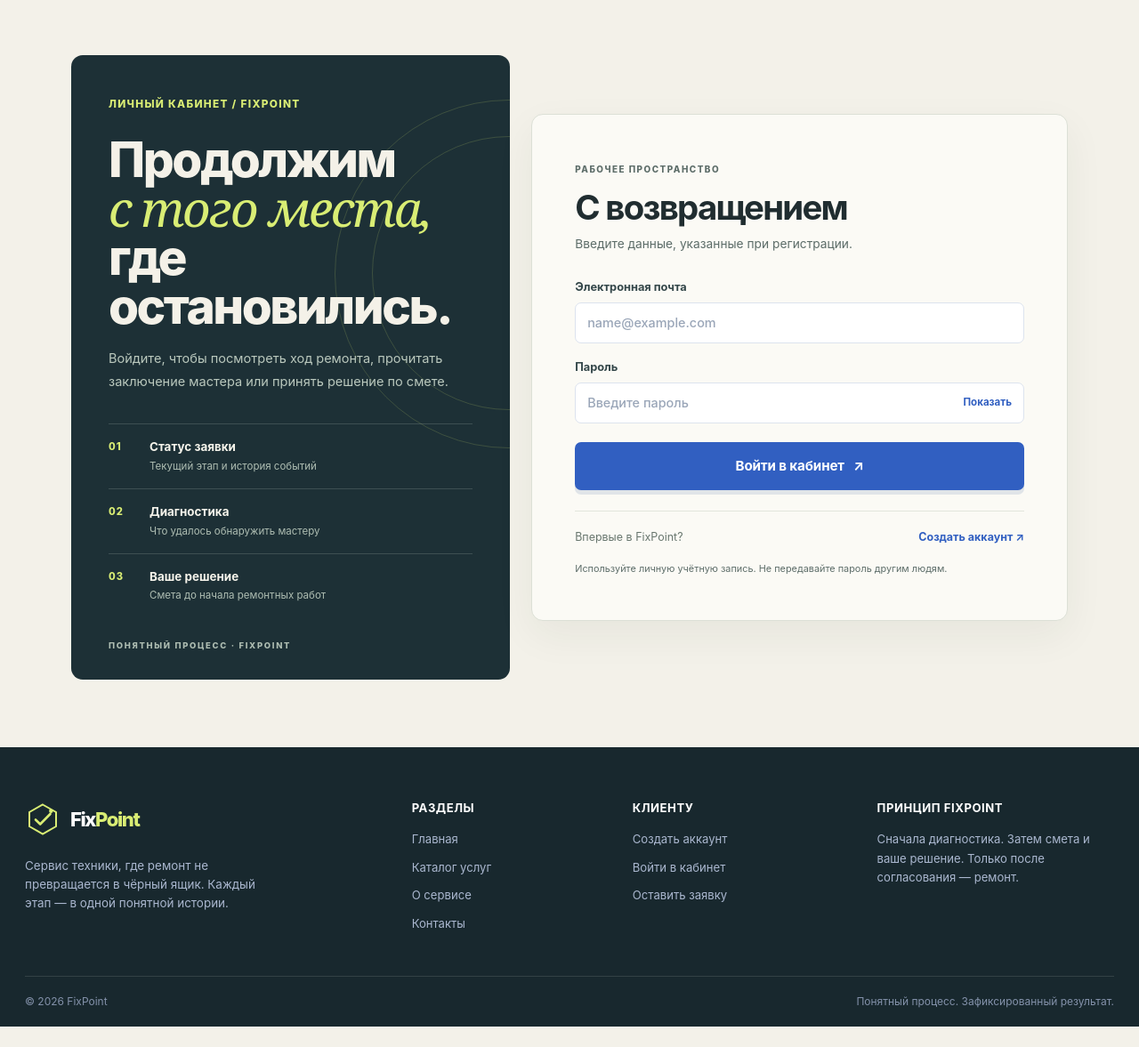
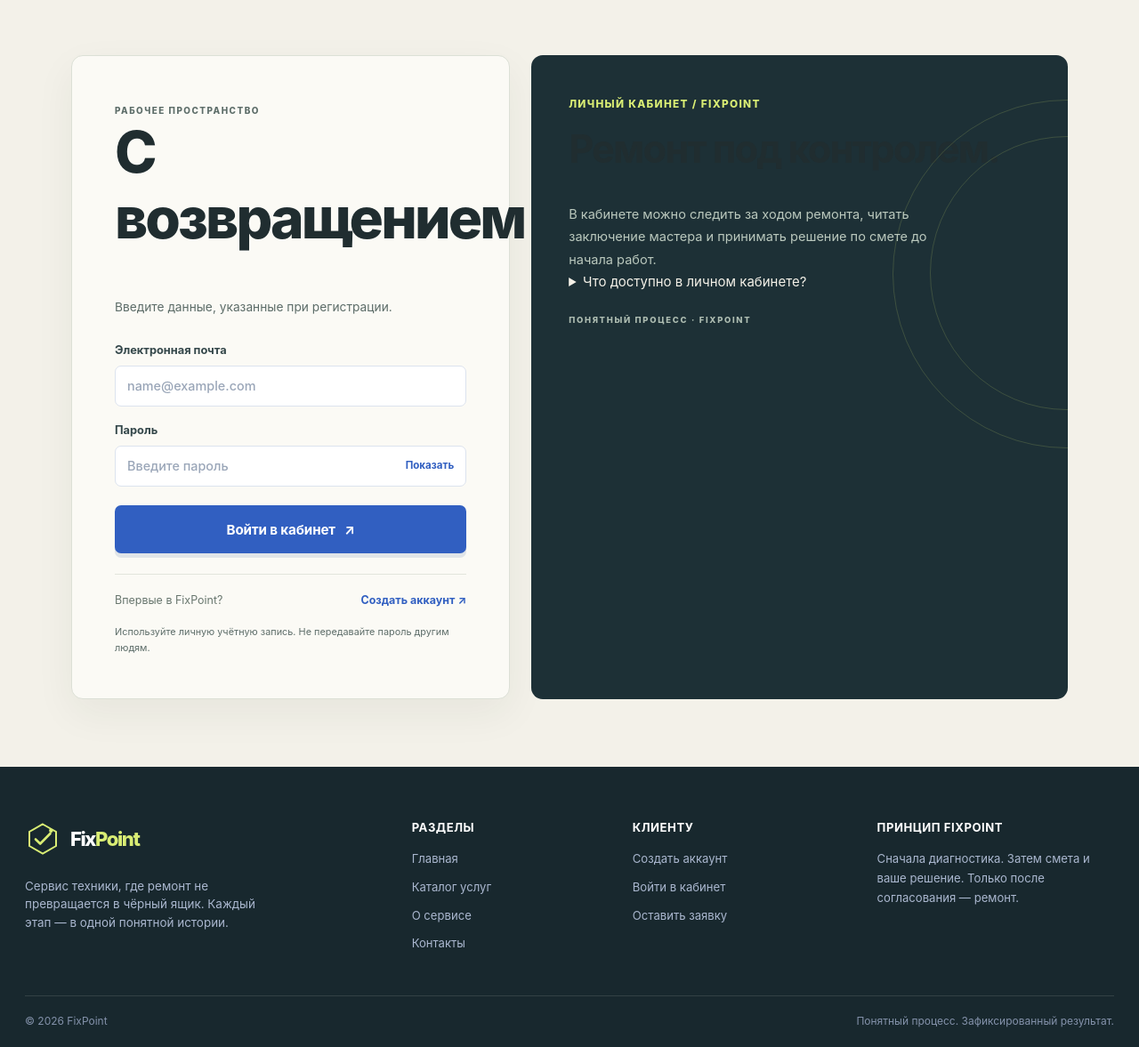
Before and after one commit to MaxSC2/FixPoint, a PHP site: page /login in a window 1280 px wide. Shown: the part 83-1260 px from the top of the page at 89% size. Before the commit the page ends 1237 px from the top, so only its background shows below. Run offline with PHP 8.4, Linux system fonts and the light colour scheme.

Commit message:
ui: prioritize login form and collapse account guidance

```diff
--- a/app/Views/pages/auth/login.php
+++ b/app/Views/pages/auth/login.php
@@ -12,24 +12,12 @@ $generalError = (string) ($errors['general'] ?? '');
 $returnTo = isset($returnTo) && is_string($returnTo) ? $returnTo : null;
 require dirname(__DIR__, 2) . '/layouts/header.php';
 ?>
-<section class="auth-page">
+<section class="auth-page auth-page--login">
     <div class="container auth-page__grid">
-        <div class="auth-story" data-reveal>
-            <span class="eyebrow">Личный кабинет / FixPoint</span>
-            <h1>Продолжим<br><em>с того места,</em><br>где остановились.</h1>
-            <p>Войдите, чтобы посмотреть ход ремонта, прочитать заключение мастера или принять решение по смете.</p>
-            <div class="auth-story__steps">
-                <div><span>01</span><strong>Статус заявки</strong><small>Текущий этап и история событий</small></div>
-                <div><span>02</span><strong>Диагностика</strong><small>Что удалось обнаружить мастеру</small></div>
-                <div><span>03</span><strong>Ваше решение</strong><small>Смета до начала ремонтных работ</small></div>
-            </div>
-            <span class="auth-story__signature">ПОНЯТНЫЙ ПРОЦЕСС · FIXPOINT</span>
-        </div>
-
         <div class="auth-panel" data-reveal>
             <div class="auth-panel__head">
                 <span class="auth-panel__overline">РАБОЧЕЕ ПРОСТРАНСТВО</span>
-                <h2>С возвращением</h2>
+                <h1>С возвращением</h1>
                 <p>Введите данные, указанные при регистрации.</p>
             </div>
 
@@ -85,6 +73,22 @@ require dirname(__DIR__, 2) . '/layouts/header.php';
             </div>
             <p class="auth-panel__privacy">Используйте личную учётную запись. Не передавайте пароль другим людям.</p>
         </div>
+
+        <aside class="auth-story" data-reveal aria-labelledby="login-story-title">
+            <span class="eyebrow">Личный кабинет / FixPoint</span>
+            <h2 id="login-story-title">Ремонт под контролем.</h2>
+            <p>В кабинете можно следить за ходом ремонта, читать заключение мастера и принимать решение по смете до начала работ.</p>
+
+            <details class="auth-story__details">
+                <summary>Что доступно в личном кабинете?</summary>
+                <div class="auth-story__steps">
+                    <div><span>01</span><strong>Статус заявки</strong><small>Текущий этап и история событий</small></div>
+                    <div><span>02</span><strong>Диагностика</strong><small>Что удалось обнаружить мастеру</small></div>
+                    <div><span>03</span><strong>Ваше решение</strong><small>Смета до начала ремонтных работ</small></div>
+                </div>
+            </details>
+            <span class="auth-story__signature">ПОНЯТНЫЙ ПРОЦЕСС · FIXPOINT</span>
+        </aside>
     </div>
 </section>
 <?php require dirname(__DIR__, 2) . '/layouts/footer.php'; ?>
```
